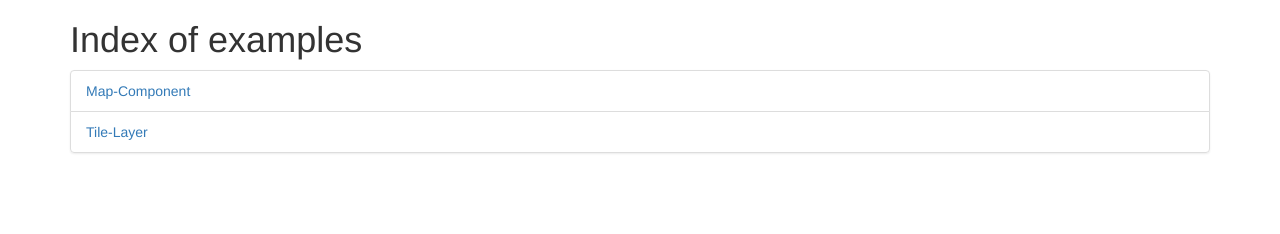
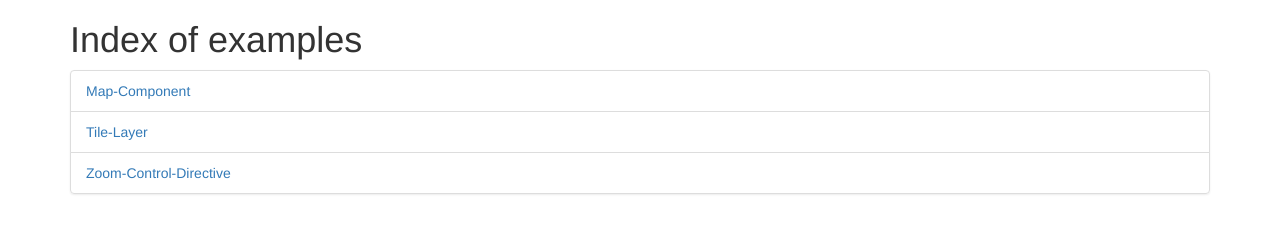
Before and after one commit to yagajs/leaflet-ng2, a website: page examples/index.html in a window 1280 px wide. Drawn offline with nearby package versions, Linux system fonts and the light colour scheme.

Commit message:
Add link to the zoom control directive

```diff
--- a/examples/index.html
+++ b/examples/index.html
@@ -15,6 +15,7 @@
     <ul class="list-group">
         <li class="list-group-item"><a href="./map-component">Map-Component</a></li>
         <li class="list-group-item"><a href="./tile-layer-directive">Tile-Layer</a></li>
+        <li class="list-group-item"><a href="./zoom-control-directive">Zoom-Control-Directive</a></li>
     </ul>
 </div>
 </body>
```
